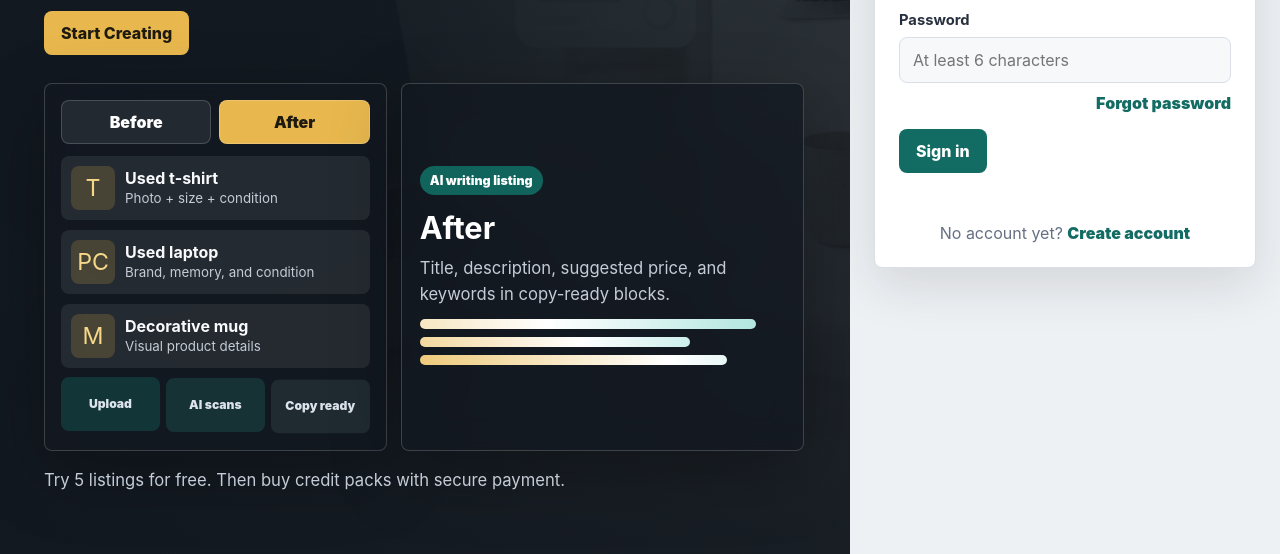
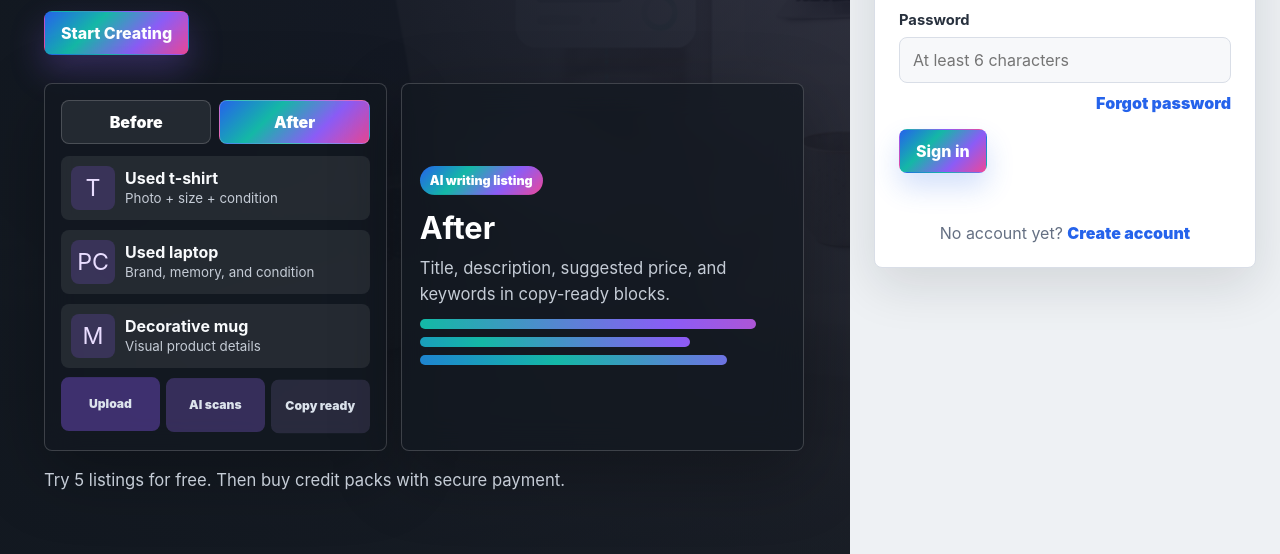
Before and after one commit to junifevital-sketch/vendibot, a website: page frontend/index.html in a window 1280 px wide. Shown: the part 515-1069 px from the top of the page. Drawn offline with Linux system fonts and the light colour scheme.

Commit message:
Apply colorful AI brand palette

```diff
--- a/frontend/index.html
+++ b/frontend/index.html
@@ -20,11 +20,15 @@
       --ink: #14181f;
       --muted: #657083;
       --line: #d9dee7;
-      --brand: #126c63;
-      --brand-dark: #0b4d47;
-      --accent: #e8b84e;
+      --brand: #2563eb;
+      --brand-dark: #1d4ed8;
+      --brand-alt: #8b5cf6;
+      --brand-pop: #ec4899;
+      --brand-glow: rgba(139, 92, 246, 0.24);
+      --brand-gradient: linear-gradient(135deg, #2563eb 0%, #14b8a6 34%, #8b5cf6 68%, #ec4899 100%);
+      --accent: #facc15;
       --danger: #b42318;
-      --success: #087443;
+      --success: #2563eb;
       --shadow: 0 18px 50px rgba(20, 24, 31, 0.12);
       --radius: 8px;
     }
@@ -78,11 +82,12 @@
       width: 42px;
       height: 42px;
       border-radius: var(--radius);
-      background: var(--accent);
-      color: #1e1a10;
+      background: var(--brand-gradient);
+      color: #ffffff;
       display: grid;
       place-items: center;
       font-weight: 900;
+      box-shadow: 0 12px 28px rgba(37, 99, 235, 0.28);
     }
 
     .brand h1 {
@@ -240,7 +245,7 @@
     .textarea:focus,
     .file-drop:focus-within {
       border-color: var(--brand);
-      box-shadow: 0 0 0 4px rgba(18, 108, 99, 0.14);
+      box-shadow: 0 0 0 4px var(--brand-glow);
       background: #fff;
     }
 
@@ -268,8 +273,8 @@
       border-radius: var(--radius);
       display: grid;
       place-items: center;
-      color: var(--brand);
-      background: rgba(18, 108, 99, 0.1);
+      color: #fff;
+      background: var(--brand-gradient);
       font-weight: 900;
     }
 
@@ -326,17 +331,18 @@
     }
 
     .btn:focus-visible {
-      outline: 4px solid rgba(18, 108, 99, 0.22);
+      outline: 4px solid var(--brand-glow);
       outline-offset: 2px;
     }
 
     .btn-primary {
-      background: var(--brand);
+      background: var(--brand-gradient);
       color: #fff;
+      box-shadow: 0 14px 28px rgba(37, 99, 235, 0.2);
     }
 
     .btn-primary:hover {
-      background: var(--brand-dark);
+      background: linear-gradient(135deg, #1d4ed8 0%, #0ea5e9 34%, #7c3aed 68%, #db2777 100%);
     }
 
     .btn-secondary {
@@ -392,7 +398,7 @@
     .meter-bar {
       width: 0%;
       height: 100%;
-      background: var(--brand);
+      background: var(--brand-gradient);
       transition: width 0.2s ease;
     }
 
@@ -659,13 +665,14 @@
     .hero-cta {
       width: fit-content;
       margin-top: 18px;
-      background: var(--accent);
-      color: #1e1a10;
+      background: var(--brand-gradient);
+      color: #fff;
       border-color: transparent;
+      box-shadow: 0 16px 34px rgba(139, 92, 246, 0.28);
     }
 
     .hero-cta:hover {
-      background: #f0c766;
+      background: linear-gradient(135deg, #1d4ed8 0%, #0ea5e9 34%, #7c3aed 68%, #db2777 100%);
     }
 
     .hero-product-image {
@@ -723,8 +730,8 @@
     }
 
     .demo-tab.is-active {
-      background: var(--accent);
-      color: #1e1a10;
+      background: var(--brand-gradient);
+      color: #fff;
     }
 
     .demo-product-stack {
@@ -749,8 +756,8 @@
       display: grid;
       place-items: center;
       border-radius: var(--radius);
-      background: rgba(232, 184, 78, 0.18);
-      color: #f7d889;
+      background: rgba(139, 92, 246, 0.2);
+      color: #e9ddff;
       font-size: 1.45rem;
     }
 
@@ -806,7 +813,7 @@
       width: max-content;
       padding: 7px 10px;
       border-radius: 999px;
-      background: rgba(18, 108, 99, 0.92);
+      background: var(--brand-gradient);
       color: #fff;
       font-size: 0.78rem;
       font-weight: 900;
@@ -843,7 +850,7 @@
     .typing-lines span {
       height: 10px;
       border-radius: 999px;
-      background: linear-gradient(90deg, #e8b84e, #ffffff, #77d3c8);
+      background: linear-gradient(90deg, #2563eb, #14b8a6, #8b5cf6, #ec4899);
       background-size: 220% 100%;
       animation: typingGlow 2.2s linear infinite;
     }
@@ -893,7 +900,7 @@
       flex-direction: column;
       justify-content: space-between;
       background:
-        linear-gradient(135deg, rgba(18, 108, 99, 0.42), rgba(232, 184, 78, 0.14)),
+        linear-gradient(135deg, rgba(37, 99, 235, 0.42), rgba(139, 92, 246, 0.32), rgba(236, 72, 153, 0.16)),
         #121820;
     }
 
@@ -940,7 +947,7 @@
 
       45% {
         transform: translateY(-3px);
-        background: rgba(18, 108, 99, 0.38);
+        background: rgba(139, 92, 246, 0.38);
       }
     }
 
```
